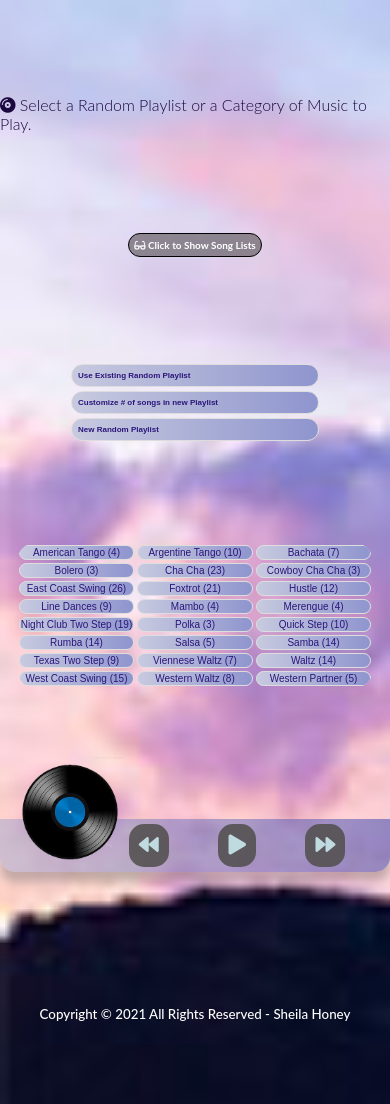
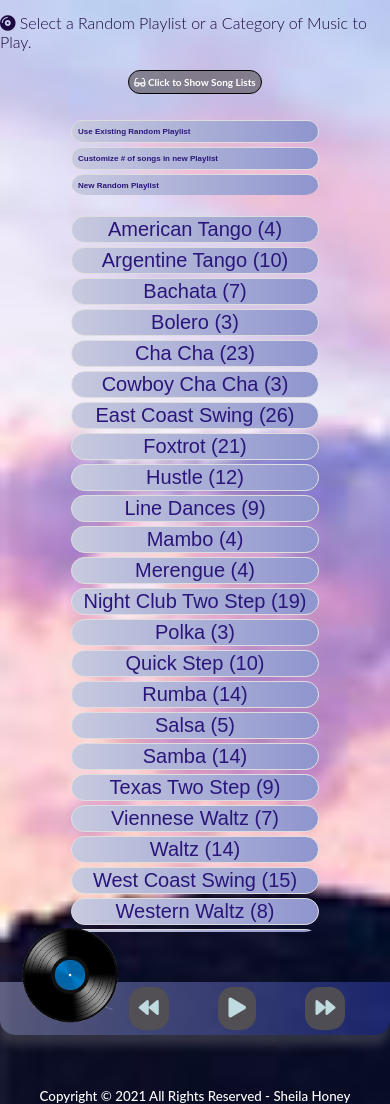
Before and after one commit to shoney1953/autodj, a PHP site: page / in a window 390 px wide. Run offline with PHP 8.4, Linux system fonts and the light colour scheme; some libraries are stand-ins or nearby versions.

Commit message:
adapt better for smaller devices

```diff
--- a/css/style.css
+++ b/css/style.css
@@ -41,7 +41,7 @@ h3 {
   border-radius: 15px;
   grid-template-columns: repeat(8, max-content);
   grid-gap: 1px;
-  overflow: hidden;
+  overflow: auto;
   align-items: center;
   justify-content: center;
   z-index: 10;
@@ -60,7 +60,7 @@ h3 {
   border-radius: 15px;
   grid-template-columns: repeat(3, minmax(250px, max-content));
   grid-gap: 20px;
-  overflow: hidden;
+  overflow: auto;
   align-items: center;
   justify-content: center;
   z-index: 10;
@@ -220,7 +220,7 @@ h4 {
   border: 1px solid #ddd;
   color: #2a167a;
   border-radius: 15px;
-  font-size: 18px;
+  font-size: 20px;
   padding: 5px 5px;
   margin: 5px 5px;
   justify-items: left;
@@ -457,7 +457,9 @@ footer {
   }
 
   .button-container {
-    grid-template-columns: repeat(5, 1fr);
+    grid-template-columns: repeat(4, 1fr);
+    overflow: scroll;
+    font-size: 0.6rem;
   }
 
   .music-container {
@@ -467,7 +469,7 @@ footer {
     margin: 50px 0;
   }
   .musicType-Btn {
-    font-size: 10px;
+    font-size: 20px;
     padding: 3px 3px;
     margin: 3px 3px;
   }
@@ -535,6 +537,7 @@ footer {
 @media (max-width: 760px) {
   .random-container {
     grid-gap: 3px;
+    font-size: 20px;
   }
   .random-container h4 {
     font-size: 0.5rem;
@@ -549,7 +552,9 @@ footer {
     grid-template-columns: repeat(2, 1fr);
   }
   .button-container {
-    grid-template-columns: repeat(3, 1fr);
+    grid-template-columns: repeat(2, 1fr);
+    overflow: scroll;
+    font-size: 0.4rem;
   }
   h1 {
     font-size: 0.75rem;
@@ -562,7 +567,7 @@ footer {
     font-size: 0.5rem;
   }
   .musicType-Btn {
-    font-size: 10px;
+    font-size: 20px;
     padding: 1px 1px;
     margin: 1px 1px;
   }
@@ -625,13 +630,22 @@ footer {
     margin-left: 5px;
     justify-items: left;
   }
+  .box h4 {
+    font-size: 15px;
+  }
 }
 
 @media (max-width: 500px) {
   .list-Btn {
     font-size: 10px;
   }
-  .random-container {
+  .musicType-Btn {
+    font-size: 20px;
+    padding: 1px 1px;
+    margin: 1px 1px;
+  }
+  .random-container,
+  .button-container {
     grid-gap: 2px;
     grid-template-columns: repeat(1, minmax(250px, max-content));
   }
@@ -650,10 +664,15 @@ footer {
   .random-container h4 main {
     grid-template-columns: 1fr;
   }
-  .random-container h4 .button-container {
-    grid-template-columns: repeat(4, 1fr);
+  main {
+    grid-template-columns: repeat(1, 1fr);
+    font-size: 15px;
+  }
+  .box h4 {
+    font-size: 15px;
   }
 }
+
 .action-btn {
   /* background-color: #fff; */
   background-color: rgba(85, 81, 82, 0.9);
```
